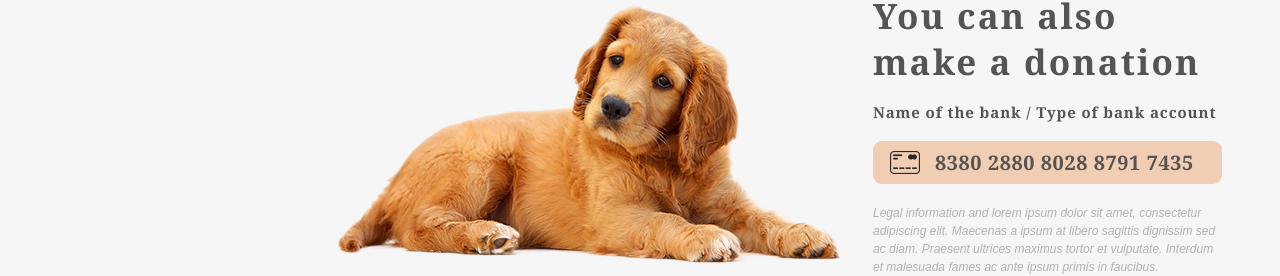
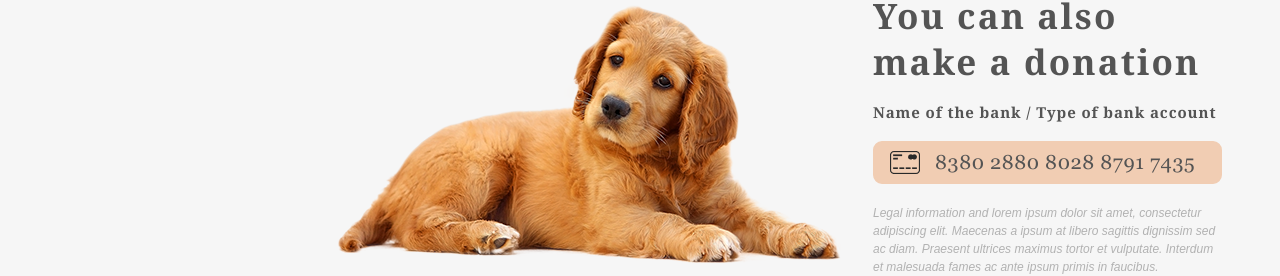
Before and after one commit to Natikana/Shelter, a website: page main/index.html in a window 1280 px wide. Shown: the part 3356-3632 px from the top of the page. Drawn offline with nearby package versions, Linux system fonts and the light colour scheme.

Commit message:
feat:correct tag

```diff
--- a/main/style.css
+++ b/main/style.css
@@ -41,7 +41,7 @@ h3 {
     padding-top: 80px;
     text-align: center;
 }
-h4 {
+h4, .in_addition_number {
     font-size: 20px;
     line-height: 115%;
     letter-spacing: 0.06em;
```
Also changed, not shown: main/index.html (+1 -1 lines).
